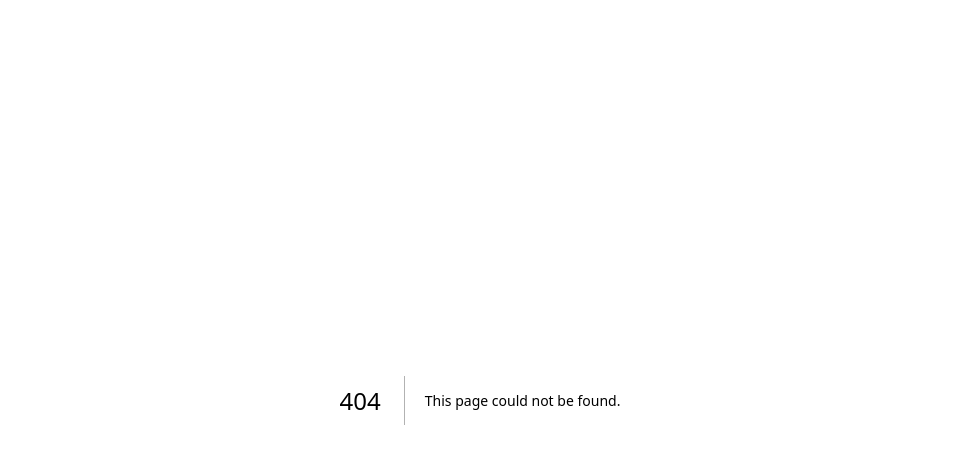
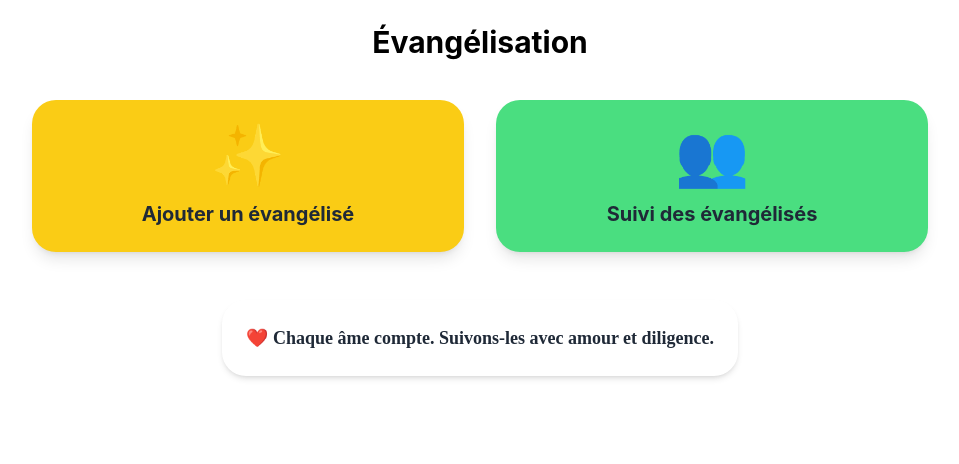
Before and after one commit to allanbavajee/soultrack, a Next.js app: page /evangelisation-hub in a window 1280 px wide. Before the commit this address had no page. Shown: the top 464 px of the page, without its empty margins (160-1119 px from the left). Built offline with nearby package versions, Linux system fonts and the light colour scheme.

Commit message:
Create evangelisation-hub.js

```diff
--- /dev/null
+++ b/pages/evangelisation-hub.js
@@ -0,0 +1,38 @@
+// pages/evangelisation-hub.js
+import Link from "next/link";
+
+export default function EvangelisationHub() {
+  return (
+    <div className="min-h-screen bg-white flex flex-col items-center p-6">
+      <h1 className="text-3xl font-bold text-center mb-10">Évangélisation</h1>
+
+      {/* Deux boutons principaux */}
+      <div className="grid grid-cols-1 md:grid-cols-2 gap-8 w-full max-w-4xl">
+        {/* Bouton Ajouter un évangélisé */}
+        <Link
+          href="/add-evangelise"
+          className="bg-yellow-400 p-6 rounded-3xl shadow-lg flex flex-col items-center hover:shadow-2xl transition-all duration-200"
+        >
+          <div className="text-6xl mb-4">✨</div>
+          <h2 className="text-xl font-bold text-gray-800 text-center">Ajouter un évangélisé</h2>
+        </Link>
+
+        {/* Bouton Liste / Suivi des évangélisés */}
+        <Link
+          href="/evangelisation"
+          className="bg-green-400 p-6 rounded-3xl shadow-lg flex flex-col items-center hover:shadow-2xl transition-all duration-200"
+        >
+          <div className="text-6xl mb-4">👥</div>
+          <h2 className="text-xl font-bold text-gray-800 text-center">Suivi des évangélisés</h2>
+        </Link>
+      </div>
+
+      {/* Message d'encouragement */}
+      <div className="mt-12 p-6 rounded-3xl shadow-md max-w-2xl text-center text-gray-800">
+        <p className="text-lg font-handwriting font-semibold">
+          ❤️ Chaque âme compte. Suivons-les avec amour et diligence.
+        </p>
+      </div>
+    </div>
+  );
+}
```
